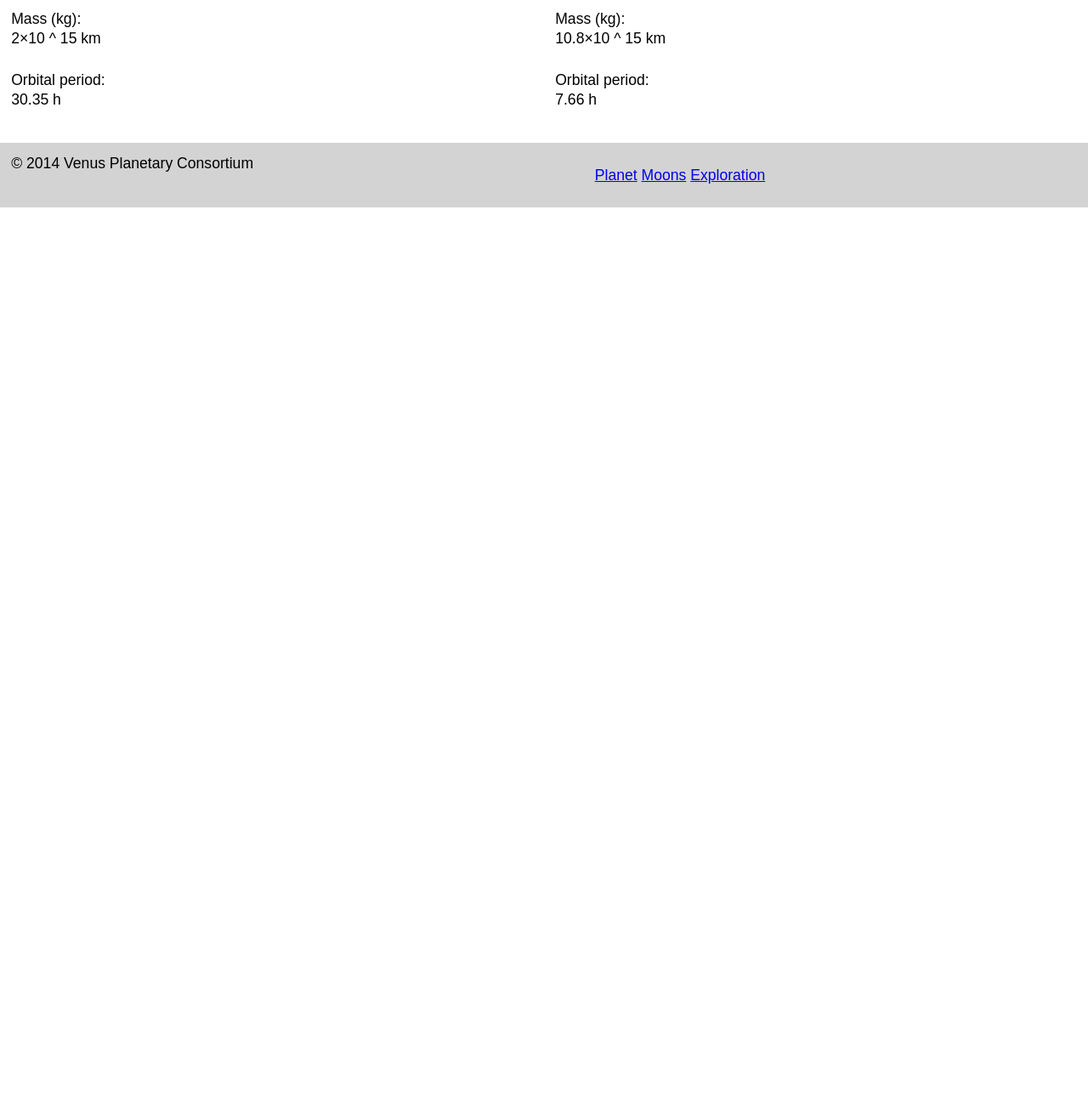
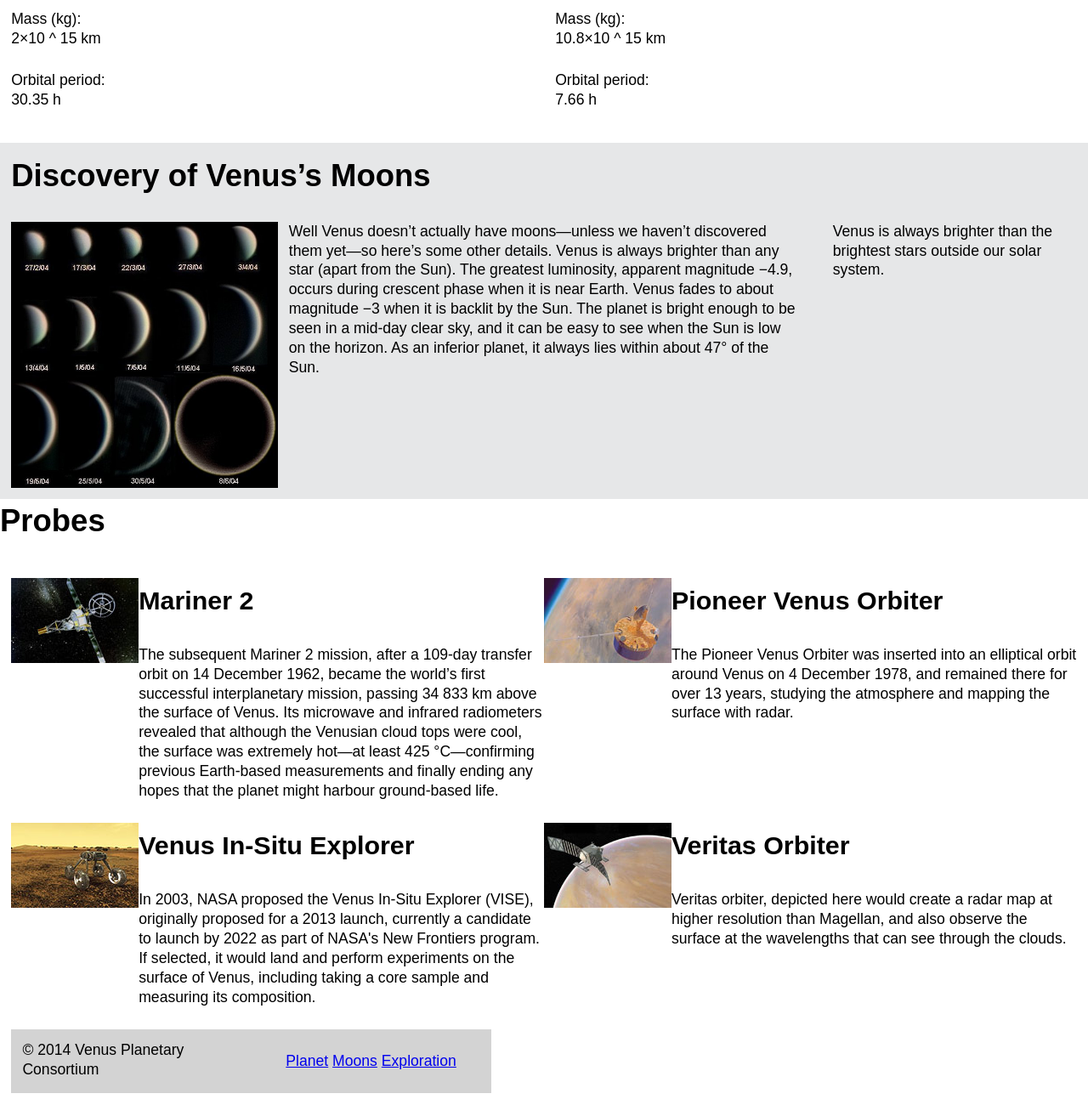
Before and after one commit to Mjams/dsn1675-planet-website, a plain HTML site: page moon.html in a window 1280 px wide. Shown: the part 566-1866 px from the top of the page at 85% size. Before the commit the page ends 810 px from the top, so only its background shows below. Drawn offline with Linux system fonts and the light colour scheme.

Commit message:
made other fixes

```diff
--- a/css/main.css
+++ b/css/main.css
@@ -1,9 +1,5 @@
 html {
   font-family: sans-serif;
-}
-
-body{
-  margin: 0;
 }
 
 .blue{
--- a/moon.html
+++ b/moon.html
@@ -81,13 +81,84 @@
   </div>
 </div>
 
+
+<div class="grey island-half">
+<h2>Discovery of Venus’s Moons</h2>
+
+<div class="grid">
+  <div class="unit xs-1 s-1 m-1 l-1-4">
+    <img class="img-flex" src="images/venus-phases.jpg" alt="">
+  </div>
+  <div class="unit xs-1 s-1 m-1-3 l-1-4 unit-push-l-1-2 gutter">
+      <p>Venus is always brighter than the brightest stars outside our solar system.</p>
+  </div>
+  <div class="unit xs-1 s-1 m-1-2 l-1-2 unit-pull-l-1-4 gutter-half">
+      <p>Well Venus doesn’t actually have moons—unless we haven’t discovered them yet—so here’s some other details. Venus is always brighter than any star (apart from the Sun). The greatest luminosity, apparent magnitude −4.9, occurs during crescent phase when it is near Earth. Venus fades to about magnitude −3 when it is backlit by the Sun. The planet is bright enough to be seen in a mid-day clear sky, and it can be easy to see when the Sun is low on the horizon. As an inferior planet, it always lies within about 47° of the Sun.</p>
+  </div>
+</div>
+</div>
+
+
+
+<h2>Probes</h2>
+
+<div class="grid island-half">
+<div class="unit xs-1 s-1 m-1 l-1-2">
+  <div class="media">
+    <div class="media__img">
+      <img class="" src="images/mariner-2.jpg" alt="">
+    </div>
+    <div class="media__body">
+      <h3>Mariner 2</h3>
+      <p>The subsequent Mariner 2 mission, after a 109-day transfer orbit on 14 December 1962, became the world’s first successful interplanetary mission, passing 34 833 km above the surface of Venus. Its microwave and infrared radiometers revealed that although the Venusian cloud tops were cool, the surface was extremely hot—at least 425 °C—confirming previous Earth-based measurements and finally ending any hopes that the planet might harbour ground-based life.</p>
+    </div>
+  </div>
+</div>
+
+<div class="unit xs-1 s-1 m-1 l-1-2">
+  <div class="media">
+    <div class="media__img">
+      <img class="" src="images/pioneer.jpg" alt="">
+    </div>
+    <div class="media__body">
+      <h3>Pioneer Venus Orbiter</h3>
+      <p>The Pioneer Venus Orbiter was inserted into an elliptical orbit around Venus on 4 December 1978, and remained there for over 13 years, studying the atmosphere and mapping the surface with radar.</p>
+    </div>
+  </div>
+</div>
+
+<div class="unit xs-1 s-1 m-1 l-1-2">
+  <div class="media">
+    <div class="media__img">
+      <img class="" src="images/vise.jpg" alt="">
+    </div>
+    <div class="media__body">
+      <h3>Venus In-Situ Explorer</h3>
+      <p>In 2003, NASA proposed the Venus In-Situ Explorer (VISE), originally proposed for a 2013 launch, currently a candidate to launch by 2022 as part of NASA's New Frontiers program. If selected, it would land and perform experiments on the surface of Venus, including taking a core sample and measuring its composition.</p>
+    </div>
+  </div>
+</div>
+
+<div class="unit xs-1 s-1 m-1 l-1-2">
+  <div class="media">
+    <div class="media__img">
+      <img class="" src="images/veritas.jpg" alt="">
+    </div>
+    <div class="media__body">
+      <h3>Veritas Orbiter</h3>
+      <p>Veritas orbiter, depicted here would create a radar map at higher resolution than Magellan, and also observe the surface at the wavelengths that can see through the clouds.</p>
+    </div>
+  </div>
+</div>
+
 <footer class="dark-grey">
   <div class="grid">
-    <div class="unit xs-1 s-1 m-1-4 l-1-4">
+    <div class="unit xs-1 s-1 m-1-2 l-1-2">
       <aside class="island-half">© 2014 Venus Planetary Consortium</aside>
     </div>
 
-    <nav class="unit xs-1 s-1 m-3-4 l-3-4 island">
+<div class="unit xs-1 s-1 m-1-2 l-1-2 island">
+    <nav>
       <ul class="text-center list-group list-group--inline push-0">
         <li><a href="index.html">Planet</a></li>
         <li><a href="moon.html">Moons</a></li>
@@ -95,6 +166,7 @@
       </ul>
     </nav>
   </div>
+</div>
 </footer>
 
 </body>
```
Also changed, not shown: exploration.html (+4 -2 lines), index.html (+4 -2 lines), images/mariner-2.jpg (added), images/pioneer.jpg (added), images/venus-phases.jpg (added), images/veritas.jpg (added), images/vise.jpg (added).
